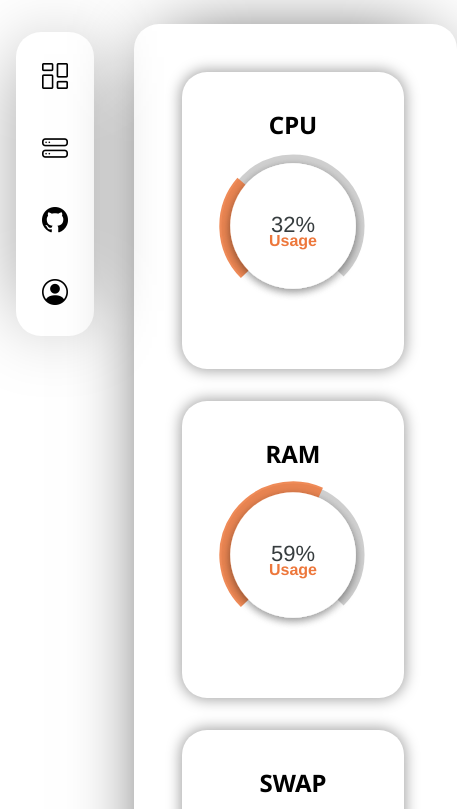
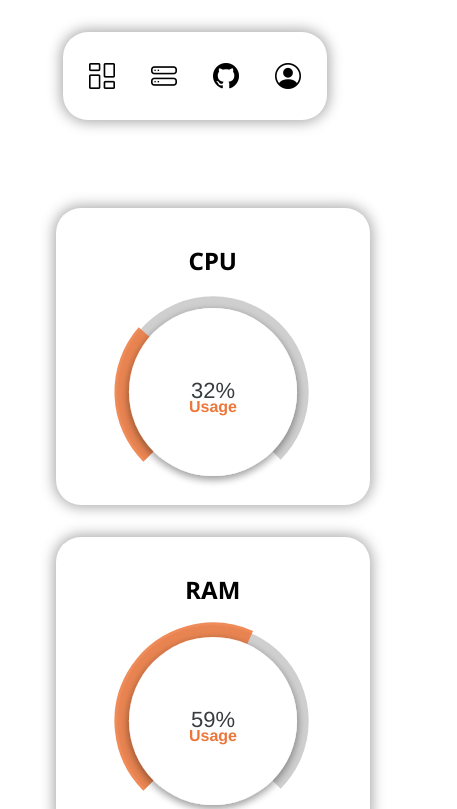
Before and after one commit to AllRedCat/AllRedCat.github.io, a React (Create React App) app in the folder Study/: page / in a window 390 px wide. Shown: the top 809 px of the page, 457 px wide, since content can reach past the window. Built offline with nearby package versions, Linux system fonts and the light colour scheme.

Commit message:
Ajustment responsive

```diff
--- a/Study/src/App.css
+++ b/Study/src/App.css
@@ -23,3 +23,9 @@
 h1{
   color: #1a1a1a;
 }
+
+@media (max-width: 668px){
+  .container{
+    display: block;
+  }
+}
--- a/Study/src/Content/About.css
+++ b/Study/src/Content/About.css
@@ -10,7 +10,7 @@
     height: 100%;
     min-width: 250px;
     min-height: 280px;
-    box-shadow: 0 0 80px -30px;
+    /* box-shadow: 0 0 80px -30px; */
     border-radius: 25px;
     padding: 1rem;
 }
--- a/Study/src/Content/Dashboard.css
+++ b/Study/src/Content/Dashboard.css
@@ -12,19 +12,22 @@
     min-width: 250px;
     min-height: 280px;
     /* box-shadow: 0 0 80px -30px; */
-    box-shadow: 0px 0px 14px 2px rgba(0, 0, 0, 0.35);
+    /* box-shadow: 0px 0px 14px 2px rgba(0, 0, 0, 0.35); */
     border-radius: 25px;
-    padding: 0.8rem;
+    /* padding: 0.8rem; */
 }
 
 .content {
+    width: 100%;
     display: flex;
     justify-content: space-between;
-    margin: 2rem;
+    /* box-shadow: 0px 0px 14px 2px rgba(0, 0, 0, 0.35);         */
+    /* margin: 2rem; */
+    padding: 1rem;
 }
 
 .View {
-    width: 350px;
+    width: 100%;
     height: 400px;
     /* box-shadow: 0 0 80px -25px; */
     box-shadow: 0px 0px 14px 2px rgba(0, 0, 0, 0.35);
@@ -70,17 +73,19 @@
     }
 
     .container1 {
+        width: 70%;
         width: fit-content;
     }
 
     .content {
+        width: 80%;
         display: flex;
         flex-direction: column;
         gap: 2rem;
     }
 
     .View {
-        width: 190px;
+        width: 100%;
         height: 265px;
         margin-right: -40px;
     }
--- a/Study/src/Content/Github.css
+++ b/Study/src/Content/Github.css
@@ -10,7 +10,7 @@
     height: 100%;
     min-width: 250px;
     min-height: 280px;
-    box-shadow: 0 0 80px -30px;
+    /* box-shadow: 0 0 80px -30px; */
     border-radius: 25px;
     padding: 1rem;
 }
--- a/Study/src/Content/Servers.css
+++ b/Study/src/Content/Servers.css
@@ -1,26 +1,27 @@
 @import url("https://cdn.jsdelivr.net/npm/bootstrap-icons@1.11.1/font/bootstrap-icons.css");
 
 .main {
-    width: 95%;
+    width: 80%;
     padding: 12px;
     display: block;
     gap: 2rem;
 }
 
 .container1 {
-    width: 100%;
+    width: 80%;
     height: 100%;
     min-width: 250px;
     min-height: 280px;
-    box-shadow: 0 0 80px -30px;
+    /* box-shadow: 0 0 80px -30px; */
     border-radius: 25px;
     padding: 1rem;
 }
 
 .server-container {
+    width: 95%;
     display: grid;
     grid-template-columns: 1fr 3fr 1fr;
-    box-shadow: 0 0 80px -30px;
+    box-shadow: 0px 0px 14px 2px rgba(0, 0, 0, 0.35);
     border-radius: 25px;
 }
 
--- a/Study/src/NavBar.css
+++ b/Study/src/NavBar.css
@@ -13,7 +13,7 @@
 }
 
 nav{
-    box-shadow: 0 0 80px -25px;
+    box-shadow: 0px 0px 14px 2px rgba(0, 0, 0, 0.35);
     margin: 2rem 1rem;
     padding: 1rem;
     border-radius: 25px;
@@ -51,6 +51,10 @@ a:hover{
 }
 
 @media (max-width: 668px){
+    .navigation{
+        flex-direction: row;
+    }
+
     p{
         display: none;
     }
```
